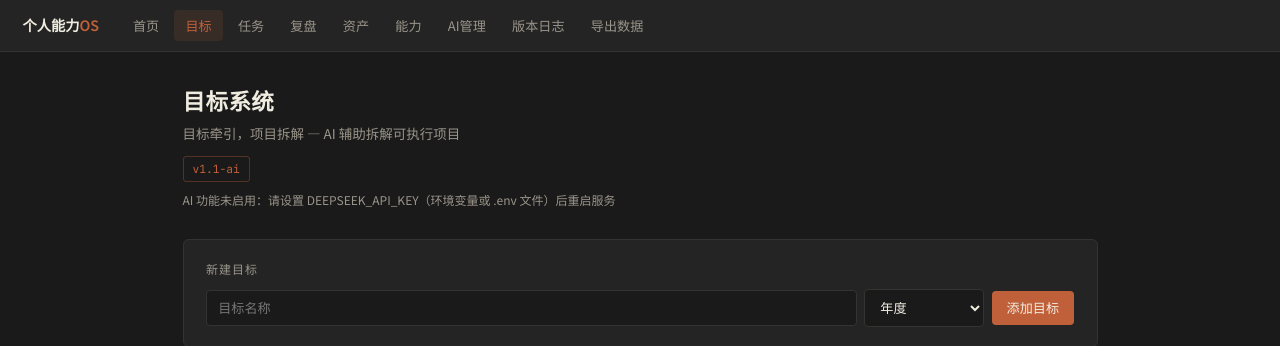
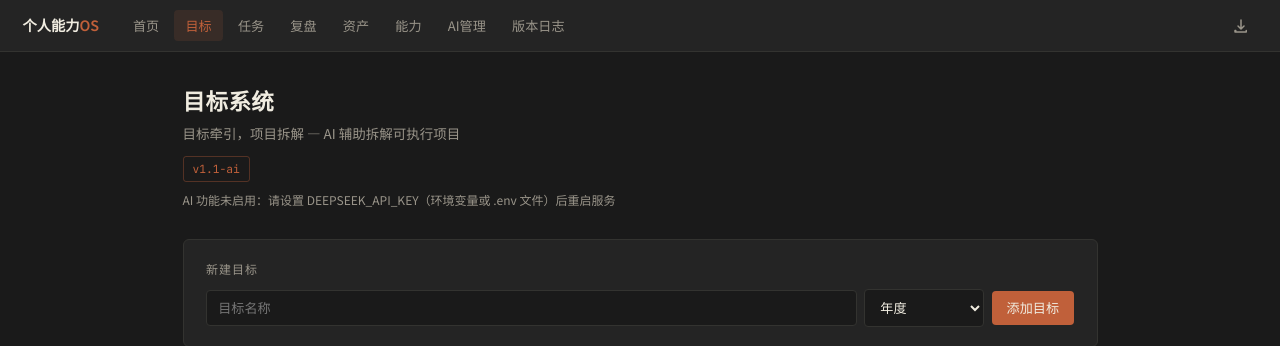
Before and after one commit to yangdong1014-coder/yd-personal-os, a Flask app: page /goals in a window 1280 px wide. Shown: the top 346 px of the page. Run offline with Flask 3, Linux system fonts and the light colour scheme; data that the repository does not hold is empty.

Commit message:
refactor: 导出数据改为导航最右侧图标按钮

```diff
--- a/personal-system-v2/static/css/main.css
+++ b/personal-system-v2/static/css/main.css
@@ -62,7 +62,9 @@ a {
   display: flex;
   align-items: center;
   gap: 0.25rem;
+  flex: 1;
   flex-wrap: wrap;
+  min-width: 0;
 }
 
 .nav-link {
@@ -83,16 +85,38 @@ a {
   background: rgba(192, 96, 58, 0.12);
 }
 
-.nav-export {
+.nav-export-btn {
+  flex-shrink: 0;
+  display: inline-flex;
+  align-items: center;
+  justify-content: center;
+  width: 34px;
+  height: 34px;
+  margin-left: auto;
+  padding: 0;
+  border: 1px solid transparent;
+  border-radius: 6px;
   background: none;
-  border: none;
+  color: var(--text-muted);
   cursor: pointer;
-  font-family: var(--font-sans);
+  transition: color 0.15s, background 0.15s, border-color 0.15s;
 }
 
-.nav-export:disabled {
-  opacity: 0.6;
+.nav-export-btn:hover {
+  color: var(--text);
+  background: rgba(240, 236, 224, 0.06);
+  border-color: var(--border);
+}
+
+.nav-export-btn:disabled,
+.nav-export-btn.is-exporting {
+  opacity: 0.45;
   cursor: not-allowed;
+  pointer-events: none;
+}
+
+.nav-export-icon {
+  display: block;
 }
 
 .main-content {
@@ -1128,6 +1152,14 @@ a {
     font-size: 0.8rem;
   }
 
+  .nav-export-btn {
+    position: sticky;
+    right: 0;
+    z-index: 2;
+    background: var(--bg-elevated);
+    box-shadow: -8px 0 12px var(--bg-elevated);
+  }
+
   .main-content {
     padding: 1.25rem 0.875rem 3rem;
   }
--- a/personal-system-v2/static/js/main.js
+++ b/personal-system-v2/static/js/main.js
@@ -16,10 +16,11 @@ document.addEventListener("DOMContentLoaded", () => {
 
 async function handleExport() {
   const btn = document.getElementById("export-data-btn");
-  const prevText = btn ? btn.textContent : "";
   if (btn) {
     btn.disabled = true;
-    btn.textContent = "导出中…";
+    btn.classList.add("is-exporting");
+    btn.setAttribute("aria-busy", "true");
+    btn.title = "导出中…";
   }
 
   try {
@@ -54,7 +55,9 @@ async function handleExport() {
   } finally {
     if (btn) {
       btn.disabled = false;
-      btn.textContent = prevText;
+      btn.classList.remove("is-exporting");
+      btn.removeAttribute("aria-busy");
+      btn.title = "导出全部数据";
     }
   }
 }
--- a/personal-system-v2/templates/base.html
+++ b/personal-system-v2/templates/base.html
@@ -16,10 +16,18 @@
         {{ item.label }}
       </a>
       {% endfor %}
-      <button type="button" id="export-data-btn" class="nav-link nav-export" title="导出全部数据">
-        导出数据
-      </button>
     </div>
+    <button
+      type="button"
+      id="export-data-btn"
+      class="nav-export-btn"
+      title="导出全部数据"
+      aria-label="导出全部数据"
+    >
+      <svg class="nav-export-icon" viewBox="0 0 24 24" width="18" height="18" aria-hidden="true">
+        <path fill="currentColor" d="M12 3a1 1 0 0 1 1 1v9.59l2.3-2.3a1 1 0 1 1 1.4 1.42l-4 4a1 1 0 0 1-1.4 0l-4-4a1 1 0 0 1 1.4-1.42l2.3 2.3V4a1 1 0 0 1 1-1Zm-7 14a1 1 0 0 1 1 1v1h12v-1a1 1 0 1 1 2 0v2a1 1 0 0 1-1 1H4a1 1 0 0 1-1-1v-2a1 1 0 0 1 1-1Z"/>
+      </svg>
+    </button>
   </nav>
 
   <main class="main-content">
```
